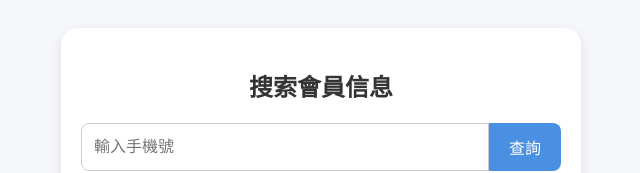
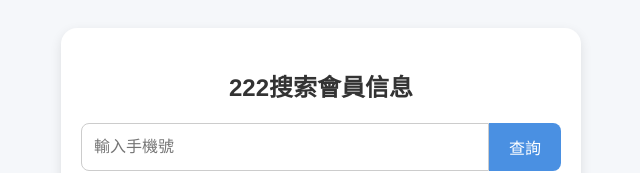
Before and after one commit to fredcai88/9pianzi, a plain HTML site: page index.html in a window 1280 px wide. Shown: the top 173 px of the page, without its empty margins (319-959 px from the left). Drawn offline with nearby package versions, Linux system fonts and the light colour scheme.

Commit message:
Update index.html

```diff
--- a/index.html
+++ b/index.html
@@ -151,7 +151,7 @@
 <body>
 
   <div class="container">
-    <h2>搜索會員信息</h2>
+    <h2>222搜索會員信息</h2>
 
     <div class="search-box">
       <input type="text" id="searchInput" placeholder="輸入手機號">
```
